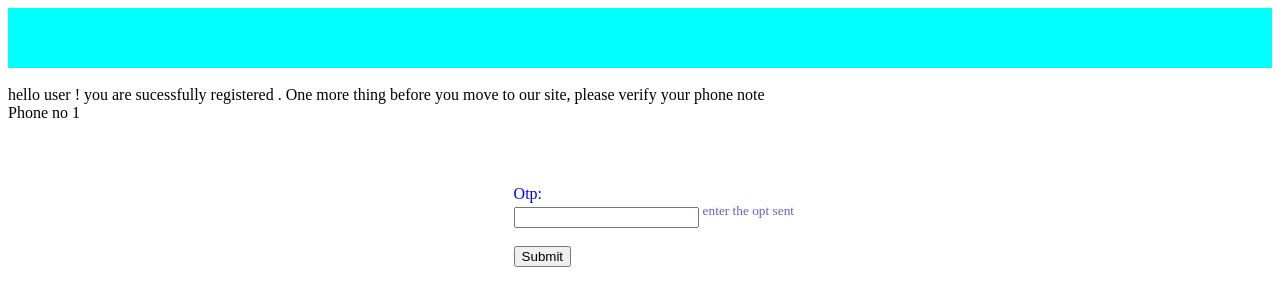
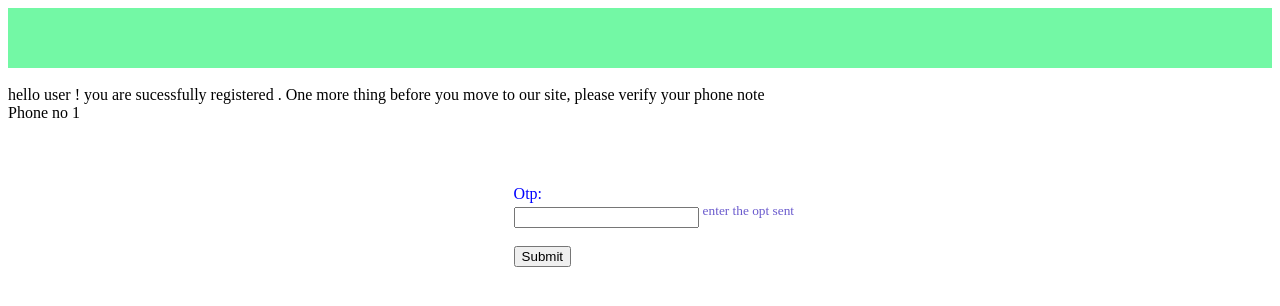
Before and after one commit to ektaarora3501/mediGroup, a Django app: page /medico/verify_phone/1/1 in a window 1280 px wide. Shown: the top 306 px of the page. Run offline with Django 3.2, Linux system fonts and the light colour scheme.

Commit message:
Editing frontend

```diff
--- a/medgroup/group/templates/set_pass.html
+++ b/medgroup/group/templates/set_pass.html
@@ -19,7 +19,7 @@
 
 .header{
   font-family: "Trebuchet MS", Arial, Helvetica, sans-serif;
-  background-color:cyan;
+  background-color:#73f8a5;
   height:60px;
   text-align: center;
   font-size:40px;
--- a/medgroup/group/templates/verify.html
+++ b/medgroup/group/templates/verify.html
@@ -20,7 +20,7 @@
 
 .header{
   font-family: "Trebuchet MS", Arial, Helvetica, sans-serif;
-  background-color:cyan;
+  background-color:#73f8a5;
   height:60px;
   text-align: center;
   font-size:40px;
```
